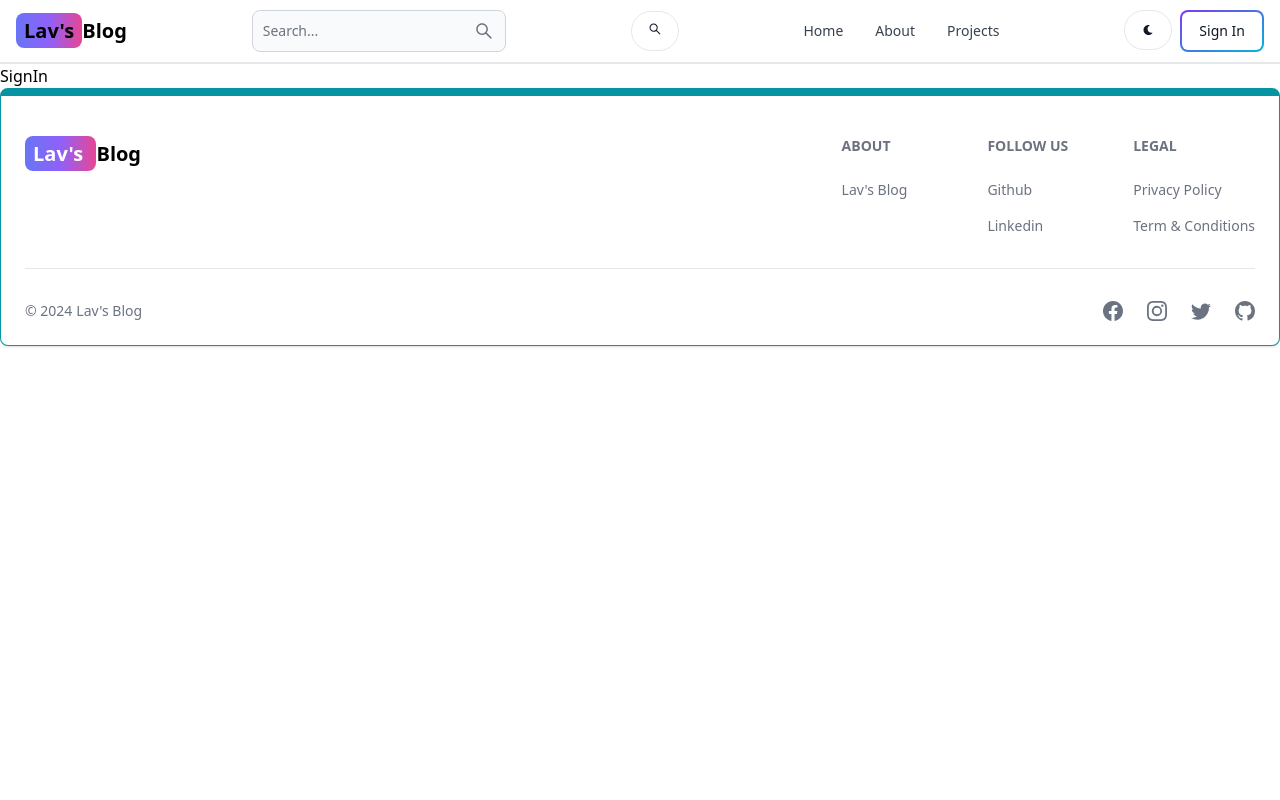
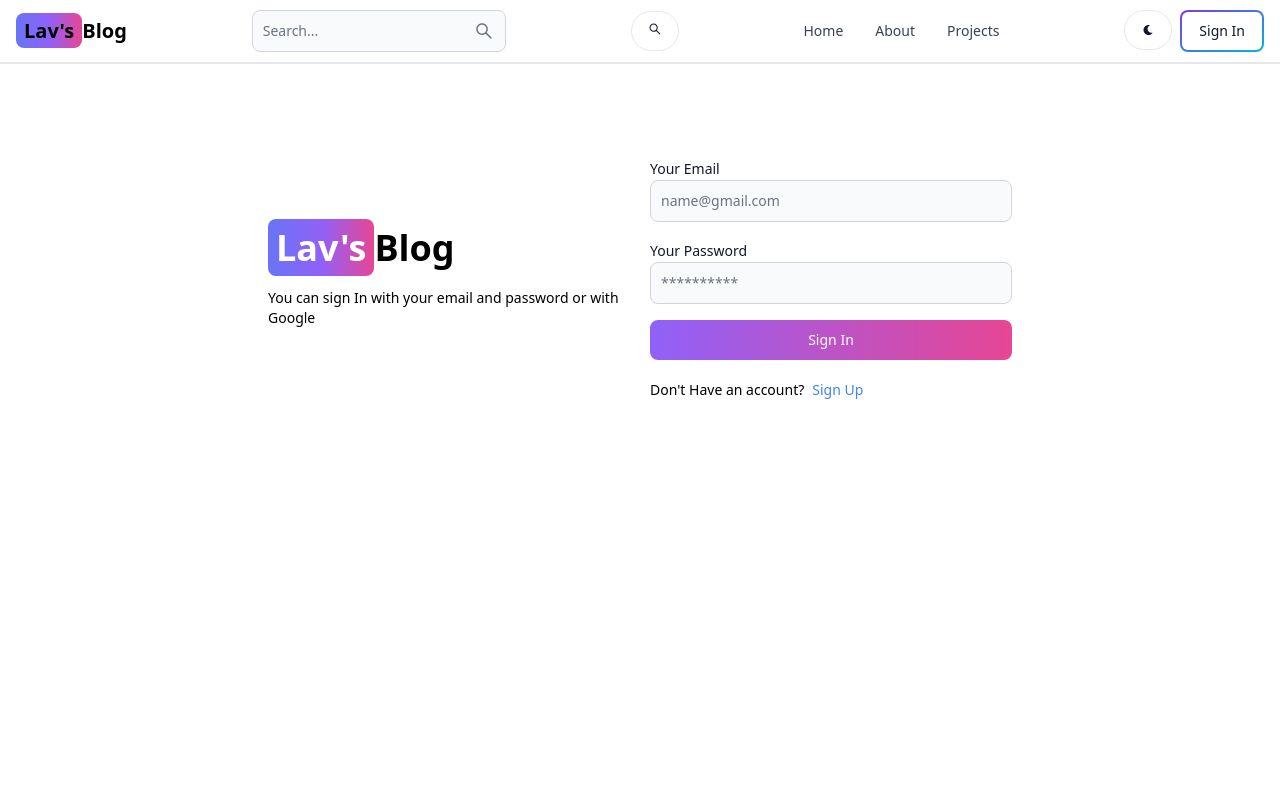
Before and after one commit to yadavlav7978/Mern_BlogWebApp, a React (Vite) app in the folder Client/: page /signin in a window 1280 px wide. Shown: the top 800 px of the page. Built offline with nearby package versions, Linux system fonts and the light colour scheme.

Commit message:
Add signin page functionality

```diff
--- a/Client/src/pages/SignIn.jsx
+++ b/Client/src/pages/SignIn.jsx
@@ -1,9 +1,154 @@
-import React from 'react'
+import { Alert, Button, Label, Spinner, TextInput } from "flowbite-react";
+import React, { useState } from "react";
+import { Link ,useNavigate} from "react-router-dom";
 
-export default function SignIn() {
+export default function signIn() {
+
+  {/*  The 'loading' state variable holds a boolean value indicating whether data is currently being loaded
+       'false' indicates that data is not being loaded initially
+      'setLoading' is a function that can be called to update the value of 'loading' in the component's state*/}
+
+// Initially, 'loading' is set to 'false' using useState hook
+  const [loading,setLoading]=useState(false);
+
+  // Initialize state for display any error
+  const [errorMessage,setErrorMessage]=useState(null);
+
+    // Initialize state for form data
+  const [formData,setformData]=useState({});
+
+{/*  The 'navigate' function obtained from useNavigate hook can be used to navigate to different routes in your application
+    It provides a programmatic way to navigate without directly using <Link> components*/}
+
+  const navigate=useNavigate();
+
+   // Function to handle input changes
+  const handleChange=(e)=>{
+       // Update the form data with the new value
+    setformData({...formData,[e.target.id]:e.target.value});
+  };
+
+  //!---------------------------------- Function to Handle Form Submission----------------------------------------------------------
+
+  // Function to handle form submission asynchronously
+const handleSubmit = async (e) => {
+
+  e.preventDefault(); // Prevent default form submission behavior
+
+  if(!formData.email || !formData.password){ // Check if any of the required form fields are empty
+      // If any required field is empty, set an error message
+       return setErrorMessage('Please fill out all fields.');
+  }
+
+  try {
+    setLoading(true);
+    setErrorMessage(null);
+
+      // Send a POST request to the server to sign up the user
+      const res = await fetch('/api/auth/signin', {
+          method: 'POST',
+          headers: {'Content-Type': 'application/json'}, // Set request headers
+          body: JSON.stringify(formData), // Convert form data to JSON and send in the request body
+      });
+
+      const data = await res.json(); // Parse the response data as JSON
+
+      if(data.success===false){
+        // If the request was unsuccessful, set the error message based on the response
+          return setErrorMessage(data.message);
+      }
+
+      setLoading(false);
+
+      if(res.ok){
+        // If the response is successful, navigate to the '/signIn' route
+        navigate('/');
+      }
+
+  } catch (err) {
+      // Handle any errors that occur during the fetch operation
+      setErrorMessage(err.message);
+      setLoading(false);
+  }
+}
+
+
+
+
+{/*//!-----------------------------------------------------------------------------------------------------------*/}
   return (
-    <h>
-      SignIn
-    </h>
-  )
+    <div className="min-h-screen mt-20">
+      <div className="flex p-3 max-w-3xl mx-auto flex-col md:flex-row md:items-center gap-5">
+
+{/*//!--------------------------- left-side div---------------------------------------------*/}
+
+        <div className="flex-1">
+          <Link to="/" className="font-bold dark:text-white text-4xl">
+            <span
+              className="px-2 py-1 bg-gradient-to-r from-indigo-500
+             via-purple-500 to-pink-500 rounded-lg text-white"
+            >
+              Lav's
+            </span>
+            Blog
+          </Link>
+
+          <p className="text-sm mt-5">
+            You can sign In with your email and password or with Google
+          </p>
+        </div>
+
+
+ {/*//!--------------------------- Right-Side div-----------------------------*/}
+        <div className="flex-1">
+
+          {/*--------------------------- Right-Side Form------------------------------------*/}
+          <form className="flex flex-col gap-4" onSubmit={handleSubmit}>
+
+            <div className="">
+              <Label value="Your Email" />
+              <TextInput type="Email" placeholder="name@gmail.com" id="email" onChange={handleChange}/>
+            </div>
+
+            <div className="">
+              <Label value="Your Password" />
+              <TextInput type="password" placeholder="**********" id="password" onChange={handleChange} />
+            </div>
+{/*//!--------------- Sign-In Button -----------------------*/}
+            <Button gradientDuoTone="purpleToPink" type="submit"
+               // Disable the button when loading state is true
+             disabled={loading}>
+            {
+              loading ? (
+                <>
+                <Spinner size='sm' />
+                <span className="pl-3">Loading...</span>
+                </>
+              ):' Sign In'
+            }
+
+            </Button>
+          </form>
+
+          <div className="flex gap-2 text-sm mt-5">
+            <span>Don't Have an account?</span>
+            <Link to="/signup" className="text-blue-500">
+              Sign Up
+            </Link>
+          </div>
+
+{/*//! ---------------------- Display an alert if there is an error message -----------------------------*/}
+
+          {errorMessage && (
+            <Alert className="mt-5" color='failure'>
+              {errorMessage}
+            </Alert>
+          )}
+
+        </div>
+
+
+      </div>
+    </div>
+  );
 }
--- a/Client/src/pages/SignUp.jsx
+++ b/Client/src/pages/SignUp.jsx
@@ -61,8 +61,8 @@
       setLoading(false);
 
       if(res.ok){
-        // If the response is successful, navigate to the '/signIn' route
-        navigate('/signIn');
+        // If the response is successful, navigate to the '/signin' route
+        navigate('/signin');
       }
 
   } catch (err) {
@@ -117,7 +117,7 @@
 
             <div className="">
               <Label value="Your Password" />
-              <TextInput type="password" placeholder="Password" id="password" onChange={handleChange} />
+              <TextInput type="password" placeholder="*********" id="password" onChange={handleChange} />
             </div>
 {/*//!--------------- Sign-up Button -----------------------*/}
             <Button gradientDuoTone="purpleToPink" type="submit"
@@ -137,7 +137,7 @@
 
           <div className="flex gap-2 text-sm mt-5">
             <span>Have an account?</span>
-            <Link to="/signIn" className="text-blue-500">
+            <Link to="/signin" className="text-blue-500">
               Sign In
             </Link>
           </div>
```
Also changed, not shown: 1 other file (tests, documents, lock files or other folders).
